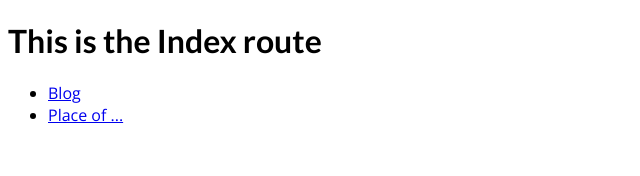
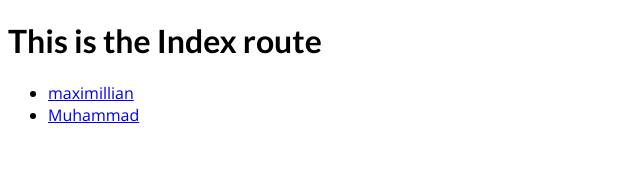
Before and after one commit to Muhammad0320/next-page, a Next.js app: page / in a window 1280 px wide. Shown: the top 176 px of the page, without its empty margins (0-640 px from the left). Built offline with nearby package versions, Linux system fonts and the light colour scheme.

Commit message:
chore: update index page

```diff
--- a/pages/index.jsx
+++ b/pages/index.jsx
@@ -1,19 +1,24 @@
 import Link from "next/link";
 
 function Index() {
+  const clients = [
+    { name: "maximillian", id: "max" },
+    { name: "Muhammad", id: "SAW" },
+  ];
+
   return (
     <div>
       <h1> This is the Index route </h1>
 
       <ul>
-        <li>
-          {" "}
-          <Link href="/blog">Blog</Link>{" "}
-        </li>
-
-        <li>
-          <Link href="/blog/shit/dumb"> Place of ... </Link>
-        </li>
+        {clients.map((cl) => (
+          <li key={cl.id}>
+            <Link href={{ pathname: "/client/[id]", query: { id: cl.id } }}>
+              {" "}
+              {cl.name}{" "}
+            </Link>
+          </li>
+        ))}
       </ul>
     </div>
   );
```
